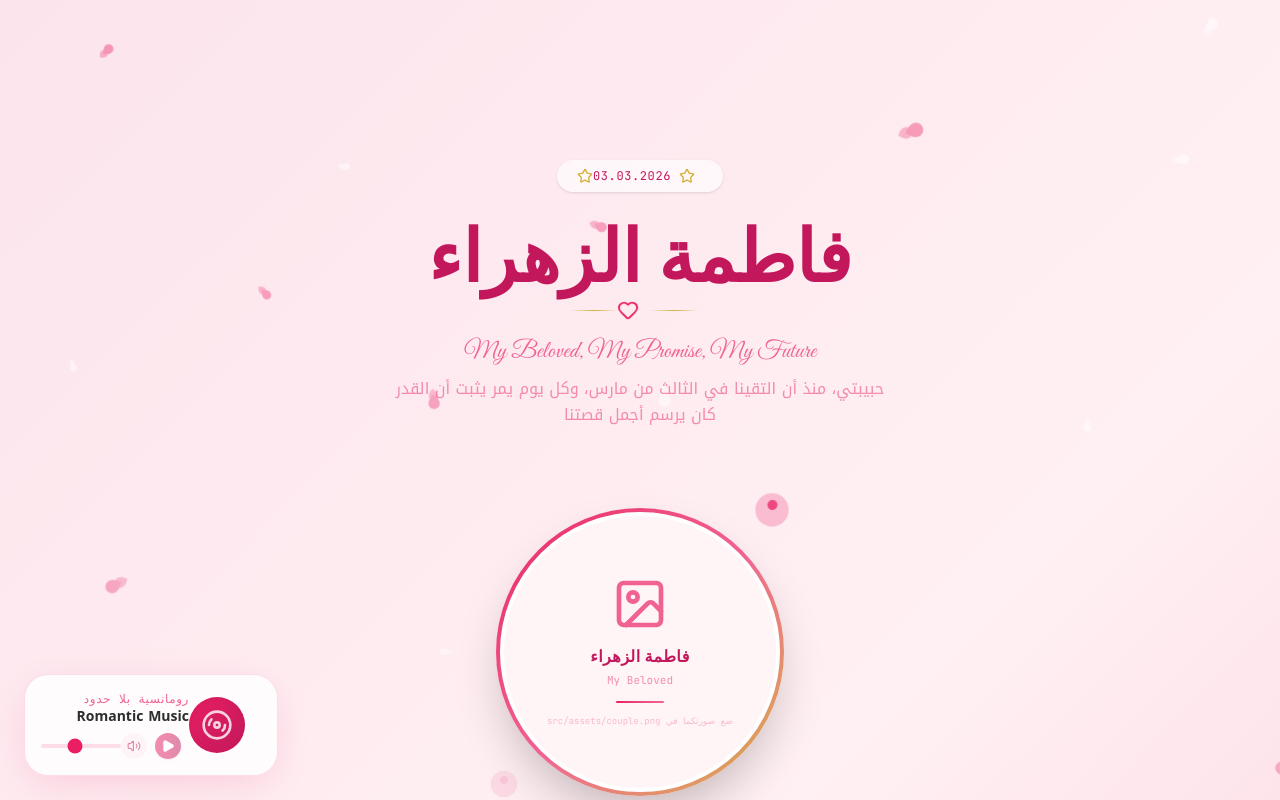
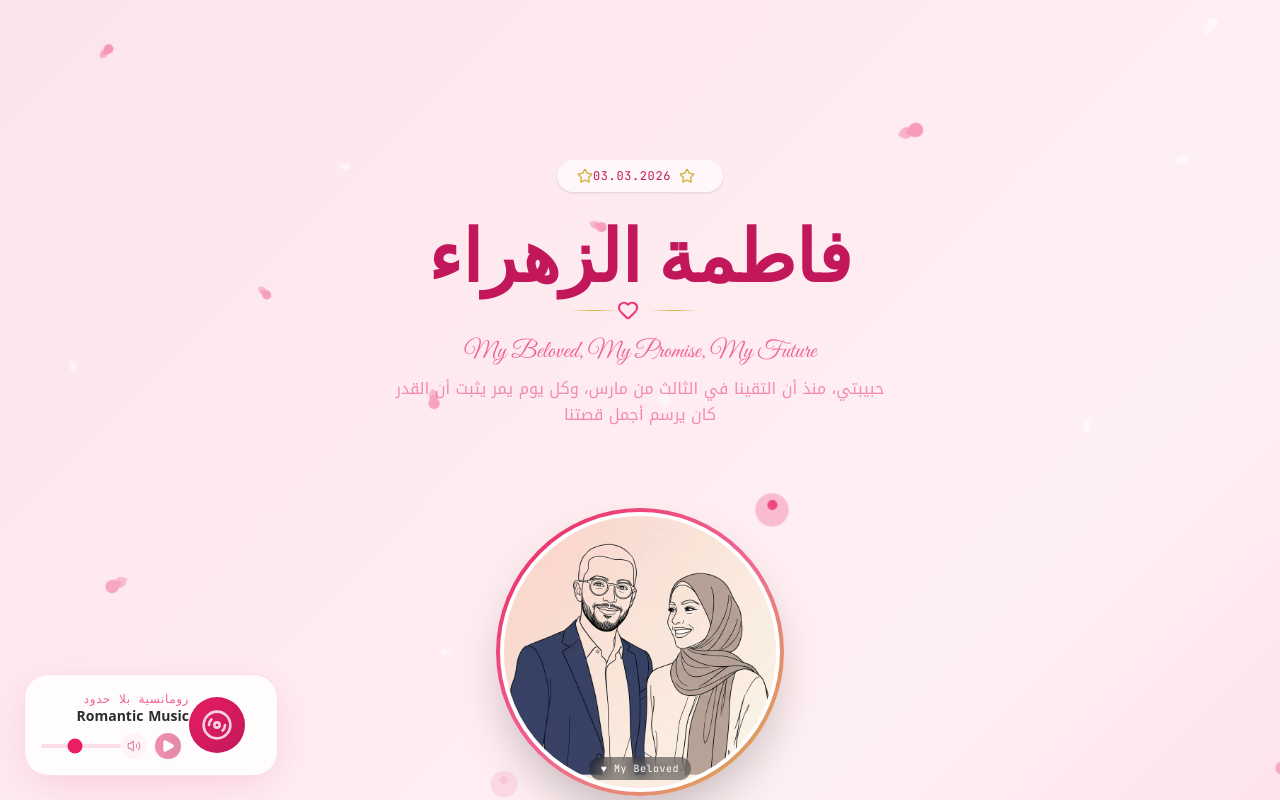
Before and after one commit to akourks2mohamed/fatima-site, a React (Vite) app: page / in a window 1280 px wide. Both pictures are taken after a click on the button "افتح قلباً واعداً". Shown: the top 800 px of the page. Built offline with nearby package versions, Linux system fonts and the light colour scheme; a web font is replaced by a local one.

Commit message:
Use actual couple photo

```diff
--- a/src/App.tsx
+++ b/src/App.tsx
@@ -1,6 +1,6 @@
 import { useState, useEffect, useRef } from 'react';
 import { motion, AnimatePresence } from 'motion/react';
-import { Heart, Sparkles, Infinity, Gem, Star, Music, Image } from 'lucide-react';
+import { Heart, Sparkles, Infinity, Gem, Star, Music } from 'lucide-react';
 import TimeCounter from './components/TimeCounter';
 import Promises from './components/Promises';
 import Wishes from './components/Wishes';
@@ -176,12 +176,11 @@ function MainContent() {
         <div className="relative group">
           <div className="w-56 h-56 md:w-72 md:h-72 rounded-full bg-gradient-to-br from-rose-deep via-rose-pink to-gold p-1 shadow-2xl">
             <div className="w-full h-full rounded-full bg-cream flex items-center justify-center overflow-hidden border-4 border-white">
-              <div className="text-center p-6">
-                <Image className="w-14 h-14 text-rose-pink mx-auto mb-3" />
-                <p className="text-base text-rose-dark font-bold font-serif tracking-wide">فاطمة الزهراء</p>
-                <p className="text-[11px] text-rose-pink/70 font-mono mt-1">My Beloved</p>
-                <div className="mt-3 w-12 h-[2px] bg-gradient-to-r from-rose-deep to-rose-pink mx-auto rounded-full"></div>
-                <p className="text-[9px] text-rose-pink/40 font-mono mt-3">ضع صورتكما في src/assets/couple.png</p>
+              <div className="w-full h-full relative">
+                <img src={coupleImg} alt="Our Photo" className="w-full h-full object-cover" />
+                <div className="absolute bottom-2 left-1/2 -translate-x-1/2 bg-black/40 backdrop-blur-sm rounded-full px-3 py-1">
+                  <p className="text-white text-[10px] font-mono tracking-wider whitespace-nowrap">My Beloved &hearts;</p>
+                </div>
               </div>
             </div>
           </div>
```
